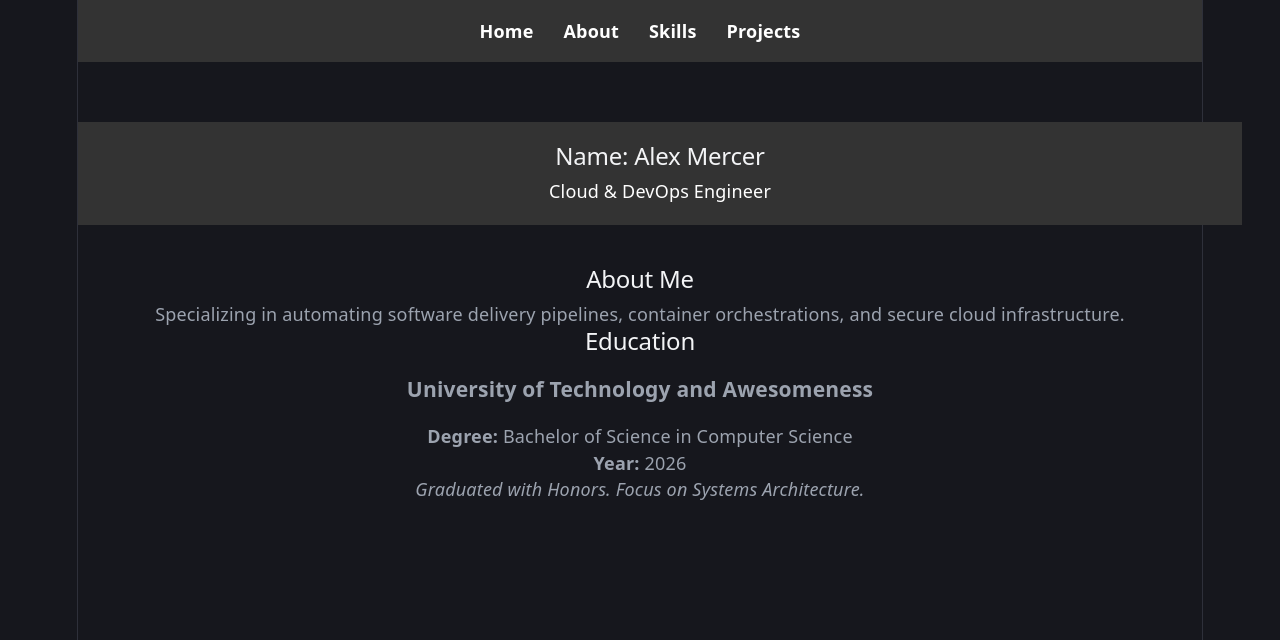
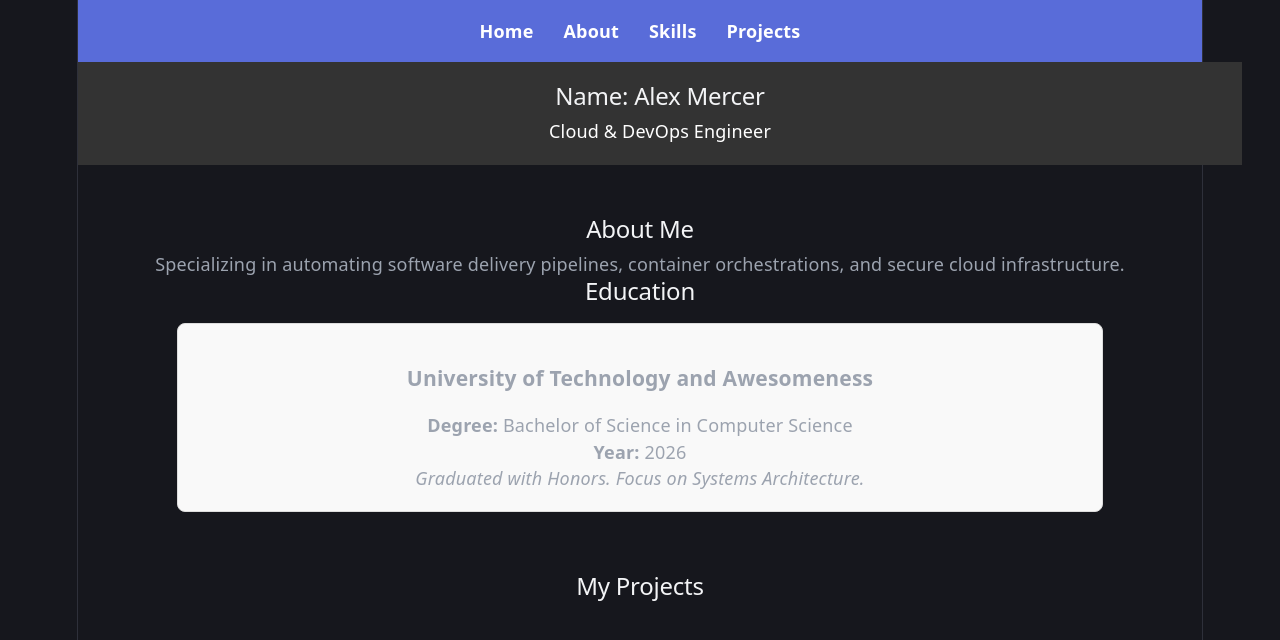
Before and after one commit to Ishankp/Automated-portfolio, a React (Vite) app: page / in a window 1280 px wide. Shown: the top 640 px of the page. Built offline with nearby package versions, Linux system fonts and the light colour scheme.

Commit message:
making changes to the portfolio website and updating project information in info.json

```diff
--- a/info.json
+++ b/info.json
@@ -4,7 +4,7 @@
   "bio": "Specializing in automating software delivery pipelines, container orchestrations, and secure cloud infrastructure.",
   "links": {
     "linkedin": "https://linkedin.com",
-    "github": "https://github.com"
+    "github_username": "Ishankp"
   },
   "technicalSkills": {
     "programmingLanguages": ["JavaScript", "TypeScript", "Python", "Go"],
@@ -33,5 +33,13 @@
       "duration": "June 2024 - August 2024",
       "description": "Collaborated within an Agile framework to migrate standard corporate webpages into responsive, high-performance React components."
     }
+  ],
+  "projects": [
+    {
+      "repo_name": "Automated-portfolio"
+    },
+    {
+      "repo_name": "react-portfolio-website"
+    }
   ]
 }
--- a/package.json
+++ b/package.json
@@ -10,6 +10,7 @@
     "preview": "vite preview"
   },
   "dependencies": {
+    "@octokit/rest": "^22.0.1",
     "react": "^19.2.6",
     "react-dom": "^19.2.6"
   },
--- a/src/App.jsx
+++ b/src/App.jsx
@@ -3,6 +3,7 @@ import "./App.css";
 import Header from './components/header.jsx';
 import Profile from './components/profile.jsx';
 import Navbar from './components/navbar.jsx';
+import Projects from './components/projects.jsx';
 
 function App() {
   return (
@@ -14,6 +15,10 @@ function App() {
 
       {/* Profile section */}
       <Profile bio={info.bio} education={info.education} />
+
+      {/* Projects section */}
+      <Projects projects = {info.projects} github = {info.github_username}/>
+
     </div>
   );
 }
--- a/src/components/header.css
+++ b/src/components/header.css
@@ -5,5 +5,5 @@
   padding: 20px;             /* Adds space inside the header */
   text-align: center;
   width: 100%;            /* Spans the full width */
-  margin-top: 20px;          /* Adds space above the header */
+  margin-top: -40px;          /* Adds space above the header */
 }
--- a/src/components/navbar.css
+++ b/src/components/navbar.css
@@ -3,7 +3,7 @@
   position: sticky;
   top: 0;
   z-index: 1000;
-  background-color: #333;
+  background-color: hsl(231, 63%, 60%);
   padding: 1rem;
 }
 
--- a/src/components/profile.css
+++ b/src/components/profile.css
@@ -0,0 +1,15 @@
+.profile-container {
+  display: flex;
+  flex-direction: column;
+  align-items: center;
+  padding: 10px;
+}
+
+.edu-card {
+  background-color: #f9f9f9;
+  border: 1px solid #ddd;
+  border-radius: 8px;
+  padding: 20px;
+  margin: 10px;
+  width: 80%;
+}
--- /dev/null
+++ b/src/components/projects.css
@@ -0,0 +1,14 @@
+.projects-containers{
+    display: flex;
+    flex-wrap: wrap;
+    justify-content: center;
+    gap: 20px;
+}
+
+Project-card {
+    background-color: #f9f9f9;
+    border: 1px solid #ddd;
+    border-radius: 8px;
+    padding: 20px;
+    width: 300px;
+}
--- /dev/null
+++ b/src/components/projects.jsx
@@ -0,0 +1,24 @@
+import './projects.css';
+const FOLDER_NAME = "portfolio";
+
+function Projects({ projects, github }) {
+  return (
+    <section className="projects-container">
+        <h2>My Projects</h2>
+    </section>
+    );
+}
+
+function ProjectCard({ project }) {
+    return(
+        <div className="project-card">
+
+
+        </div>
+    )
+
+}
+
+
+
+export default Projects;
```
Also changed, not shown: portfolio/description.txt (added), 1 other file (tests, documents, lock files or other folders).
